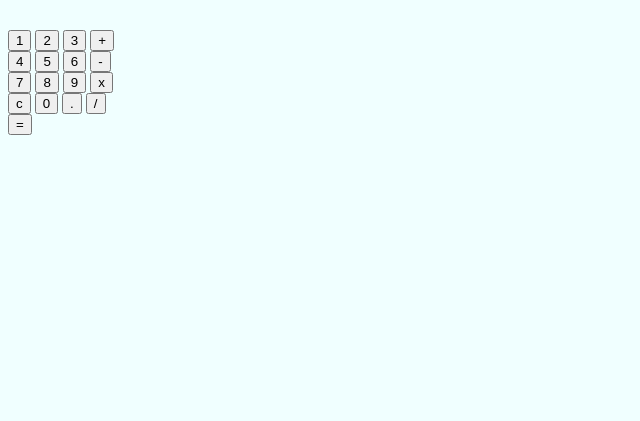
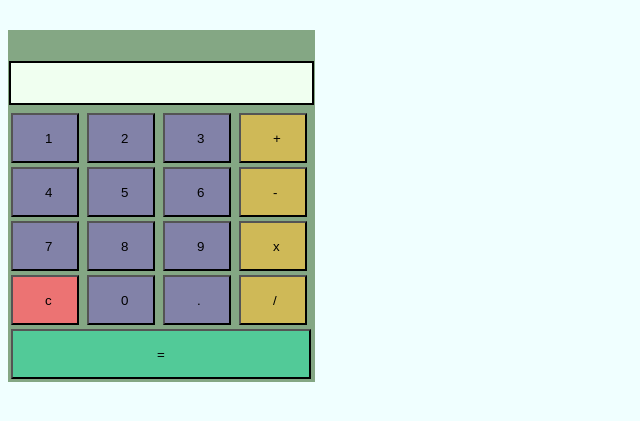
Before and after one commit to Foozer/calculator, a plain HTML site: page index.html in a window 1280 px wide. Shown: the part 95-516 px from the top of the page, without its empty margins (0-640 px from the left). Drawn offline with Linux system fonts and the light colour scheme.

Commit message:
added some css to make the calculator look good, still needs work!

```diff
--- a/index.html
+++ b/index.html
@@ -32,7 +32,7 @@
                 <div id="bottom-row">
                     <button type="button" class="cancel-button" id="c">c</button>
                     <button type="button" class="number-button" id="0">0</button>
-                    <button type="button" class="equals-button" id=".">.</button>
+                    <button type="button" class="number-button" id=".">.</button>
                     <button type="button" class="operator-button" id="/">/</button>
                 </div>
                 <div id="equals-bar">
--- a/styles/main.css
+++ b/styles/main.css
@@ -5,3 +5,62 @@ body {
 h1 {
     font-size: 50px;
 }
+
+.number-button {
+    background-color: rgb(130, 130, 168);
+    padding: 15px 32px;
+    display: inline-block;
+    width: 50px;
+    height: 50px;
+    margin: 2px;
+    text-align: center;
+}
+.operator-button {
+    background-color: rgb(207, 185, 87);
+    padding: 15px 32px;
+    display: inline-block;
+    width: 50px;
+    height: 50px;
+    margin: 2px;
+}
+
+.cancel-button {
+    background-color: rgb(236, 115, 115);
+    padding: 15px 32px;
+    display: inline-block;
+    width: 50px;
+    height: 50px;
+    margin: 2px;
+}
+
+.equals-button {
+    background-color: rgb(82, 202, 152);
+    padding: 15px 32px;
+    display: inline-block;
+    width: 300px;
+    height: 50px;
+    margin: 2px;
+}
+
+#calc-body {
+    background-color: rgb(132, 167, 132);
+    width: 305px;
+    padding: 1px;
+}
+
+#display {
+    width: 305px;
+    height: 50px;
+
+
+}
+
+#output {
+    background-color: honeydew;
+    text-align: right;
+    font-size: 30px;
+    height: 40px;
+    border: 2px solid black;
+
+
+}
```
